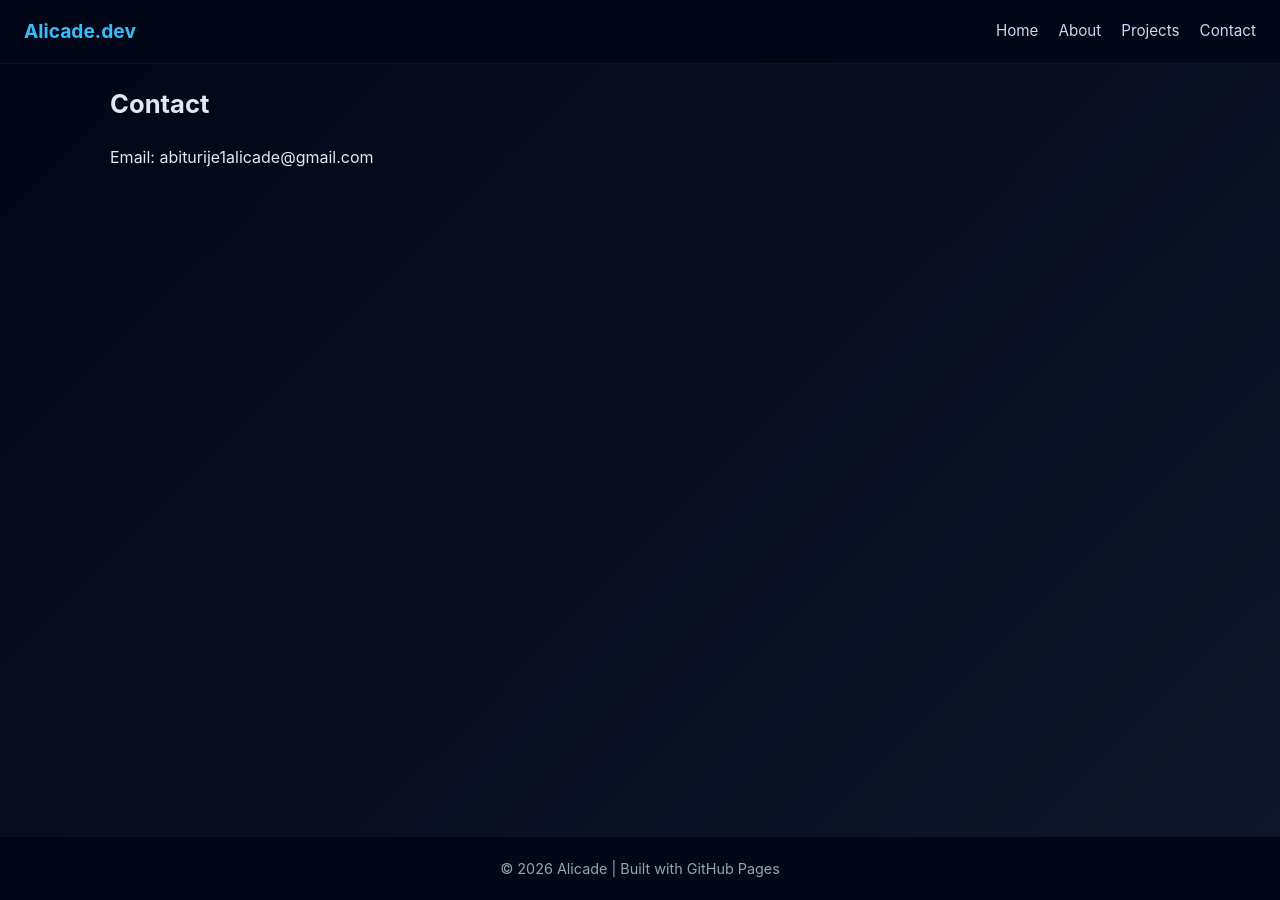
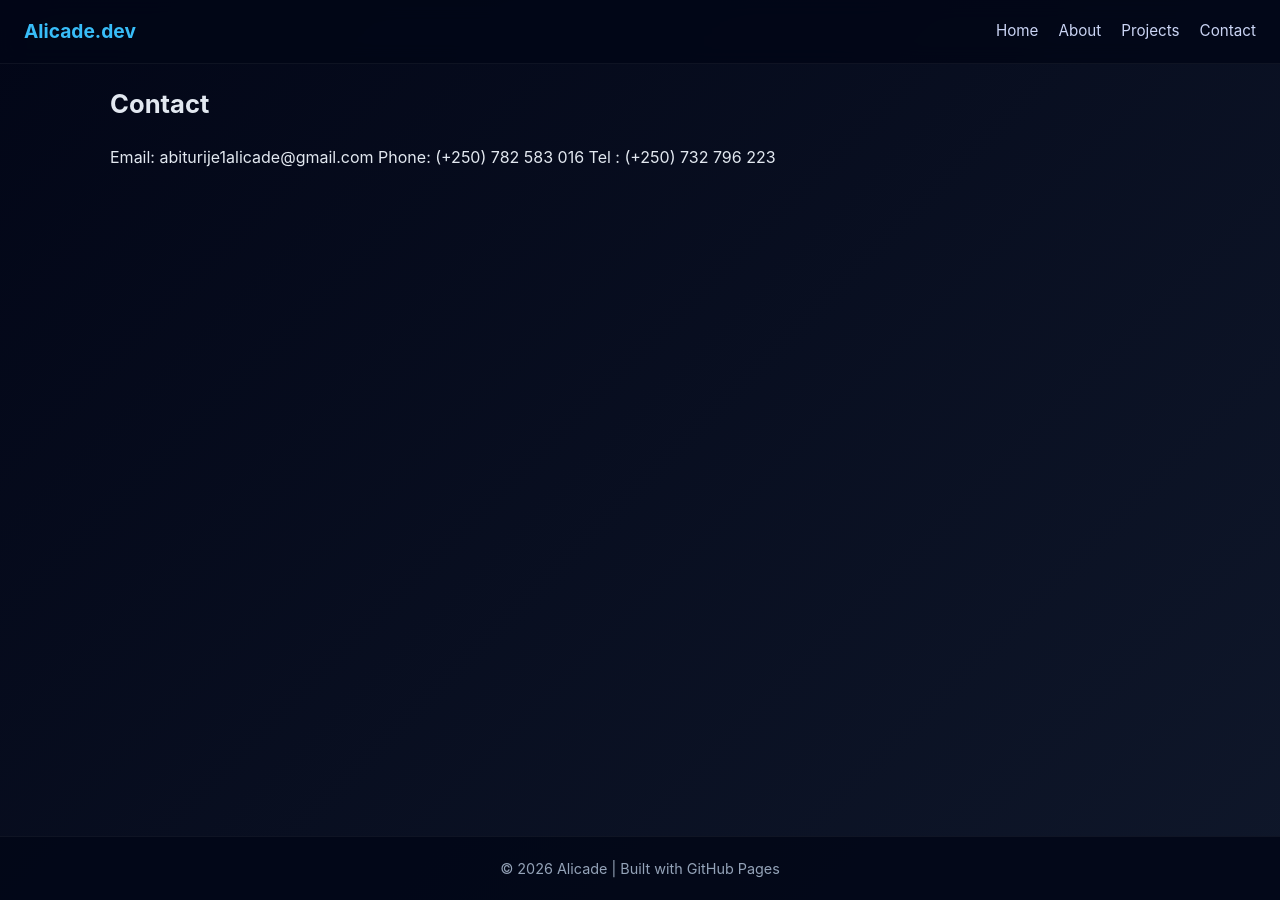
Before and after one commit to Alicade123/Part-III_skills---github---pages, a Jekyll site: the page built from pages/contact.md, in a window 1280 px wide. Built offline with Jekyll 4.4.1, drawn with Linux system fonts in a browser that asks for light colours.

Commit message:
Update contact.md

```diff
--- a/pages/contact.md
+++ b/pages/contact.md
@@ -6,3 +6,5 @@ title: Contact
 ## Contact
 
 Email: abiturije1alicade@gmail.com
+Phone: (+250) 782 583 016
+Tel  : (+250) 732 796 223
```
